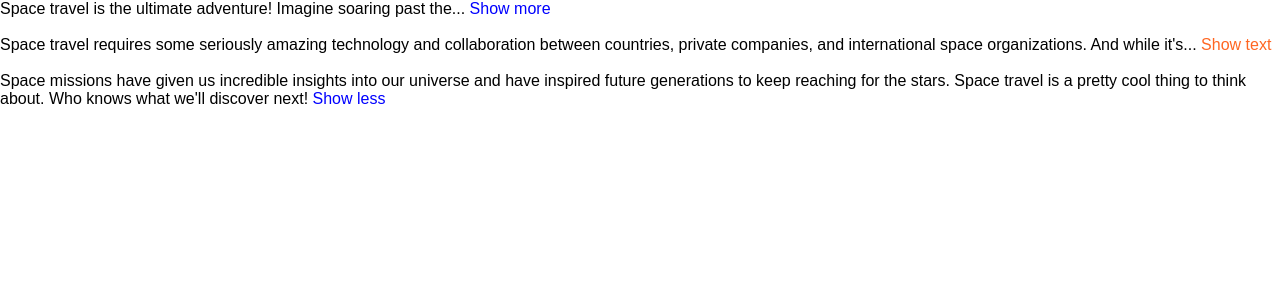
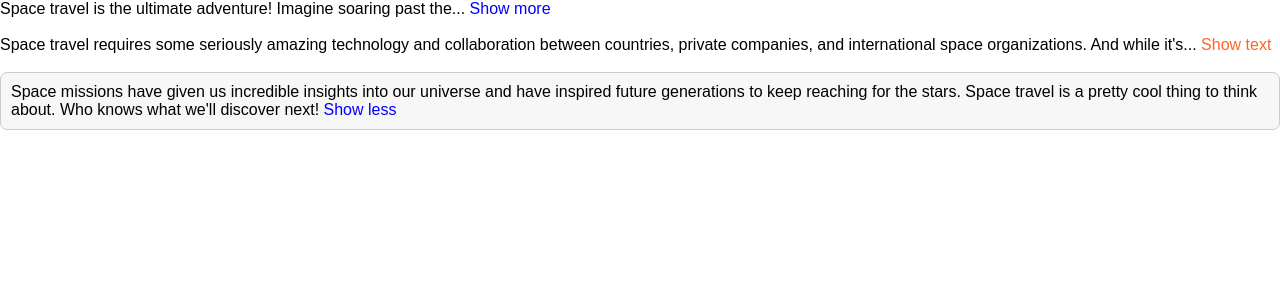
Before and after one commit to Scientific-Research/react-challenge-text-expander, a React (Vite) app: page / in a window 1280 px wide. Shown: the top 300 px of the page. Built offline with nearby package versions, Linux system fonts and the light colour scheme.

Commit message:
the classname works well now!

```diff
--- a/src/App.tsx
+++ b/src/App.tsx
@@ -68,14 +68,16 @@ const TextExpander: React.FC<ITextExpander> = ({
   collapseButtonText,
   buttonColor,
   expandedS,
+  className,
 }) => {
   // const [expanded, setExpanded] = useState(false);
   const [expanded, setExpanded] = useState(expandedS);
   // const [collapsed, setCollapsed] = useState(false);
 
   const toggleExpansion = () => {
-    setExpanded(!expanded);
+    setExpanded(() => !expanded);
   };
+  console.log(expanded);
 
   const words = (children as string).split(" ");
   const truncatedText = words.slice(0, collapsedNumWords).join(" ") + "...";
@@ -83,17 +85,17 @@ const TextExpander: React.FC<ITextExpander> = ({
   const renderContent = () => {
     if (expanded) {
       return (
-        <>
+        <div className={className}>
           {children} {""}
           <a href="" style={{ color: buttonColor, textDecoration: "none" }}>
             {collapseButtonText}
           </a>
-        </>
+        </div>
       );
     } else {
       // split the text into words and display only the first 'collapsedNumWords'
       return (
-        <>
+        <div className={className}>
           {/* {children} */}
           {truncatedText}{" "}
           <a
@@ -105,7 +107,7 @@ const TextExpander: React.FC<ITextExpander> = ({
           </a>
           <br />
           <br />
-        </>
+        </div>
       );
     }
   };
```
